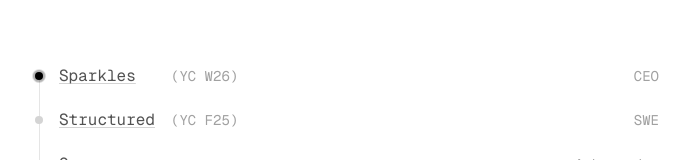
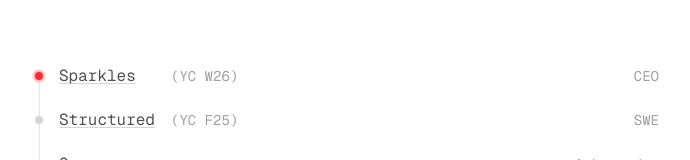
Before and after one commit to Texseractrum/me, a Next.js app: page / in a window 1280 px wide. Shown: the part 268-428 px from the top of the page, without its empty margins (293-983 px from the left). Built offline with nearby package versions, Linux system fonts and the light colour scheme; no server answers; the database is empty.

Commit message:
style: update sparkle colors to use red-500 ✨
Co-Authored-By: Sparkles <dan@sparkles.dev>

```diff
--- a/app/page.tsx
+++ b/app/page.tsx
@@ -63,8 +63,8 @@
             {/* Sparkles */}
             <div className="relative flex items-center gap-4 pb-5">
               <div className="relative z-10">
-                <div className="absolute inset-0 h-2 w-2 animate-ping rounded-full bg-black opacity-75 dark:bg-white" />
-                <div className="relative h-2 w-2 rounded-full bg-black dark:bg-white" />
+                <div className="absolute inset-0 h-2 w-2 animate-ping rounded-full bg-red-500 opacity-75" />
+                <div className="relative h-2 w-2 rounded-full bg-red-500" />
               </div>
               <div className="flex flex-1 items-baseline">
                 <a
```
